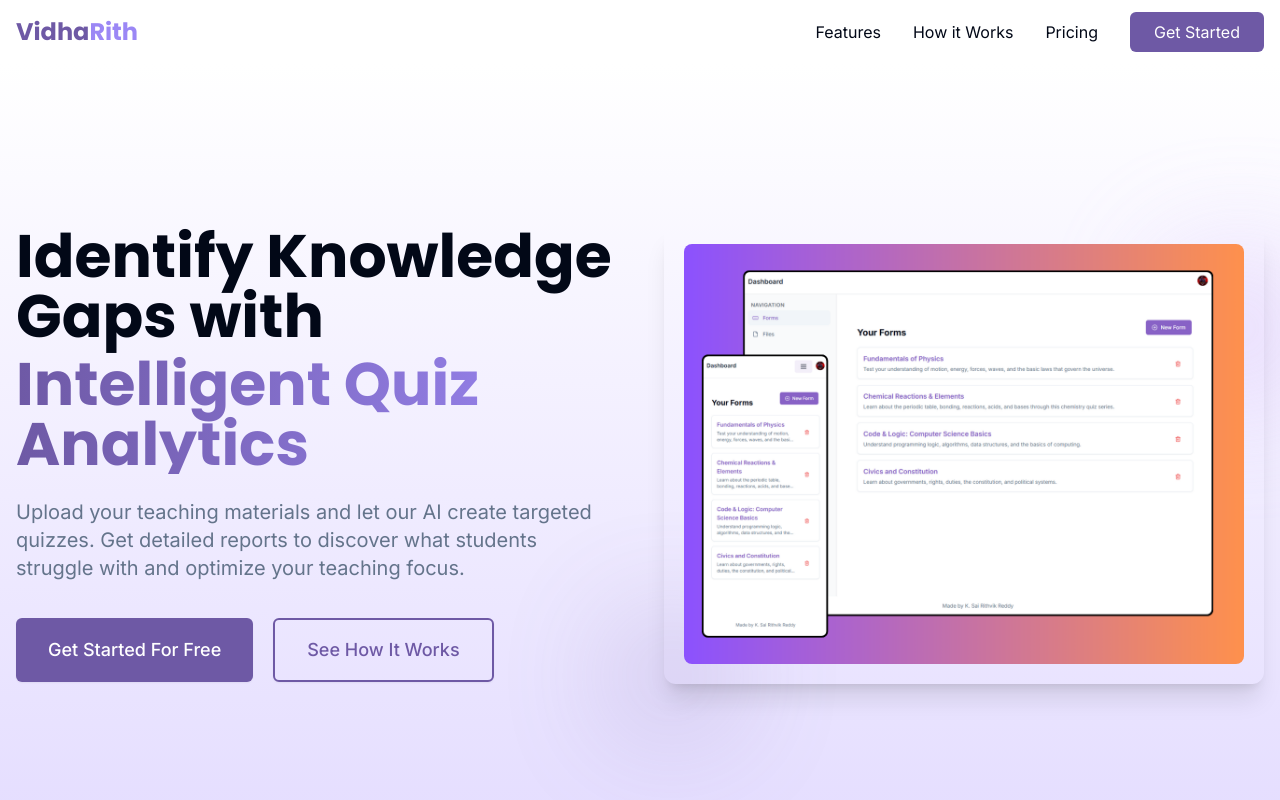
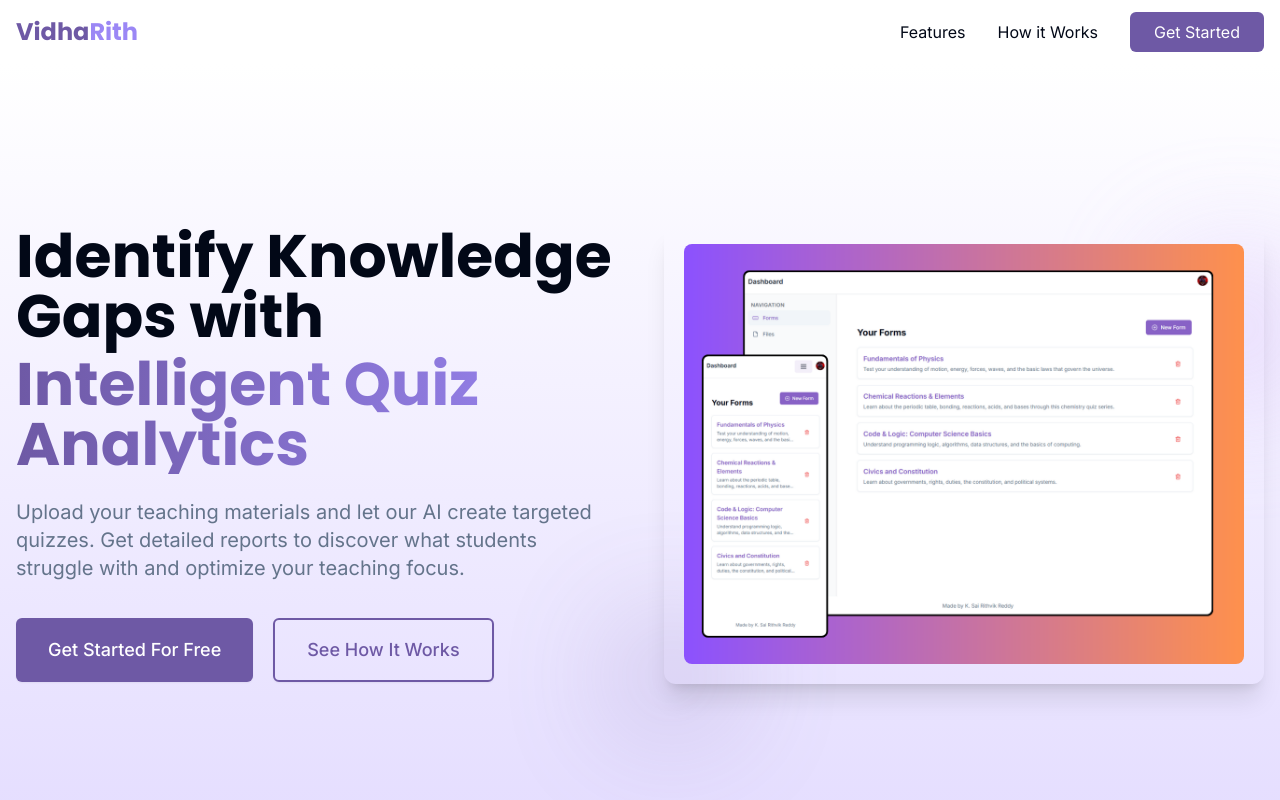
Before and after one commit to Rithvik119am/VidhaRith, a Next.js app: page / in a window 1280 px wide. Shown: the top 800 px of the page. Built offline with nearby package versions, Linux system fonts and the light colour scheme; no server answers.

Commit message:
removed pricing page

```diff
--- a/src/components/landing-page/Navbar.tsx
+++ b/src/components/landing-page/Navbar.tsx
@@ -86,9 +86,10 @@
             <a href="#how-it-works" className="text-foreground hover:text-quiz-primary transition-colors">
               How it Works
             </a>
-            <a href="#pricing" className="text-foreground hover:text-quiz-primary transition-colors">
+            {/*<a href="#pricing" className="text-foreground hover:text-quiz-primary transition-colors">
               Pricing
-            </a>
+            </a>*/}
+
             {/* Auth Buttons/Links - Styled as buttons */}
             <Unauthenticated>
               <a
@@ -153,13 +154,13 @@
           >
             How it Works
           </a>
-          <a
+          {/*<a
             href="#pricing"
             onClick={() => setMobileMenuOpen(false)}
             className="text-foreground hover:text-quiz-primary transition-colors py-2"
           >
             Pricing
-          </a>
+          </a>*/}
 
           {/* Auth Buttons/Links - Styled as buttons */}
           <Unauthenticated>
```
